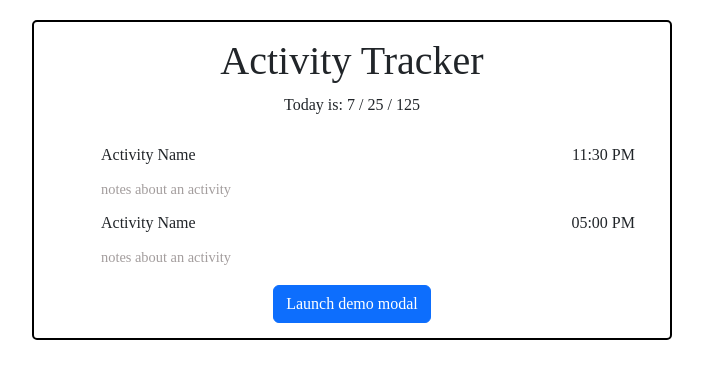
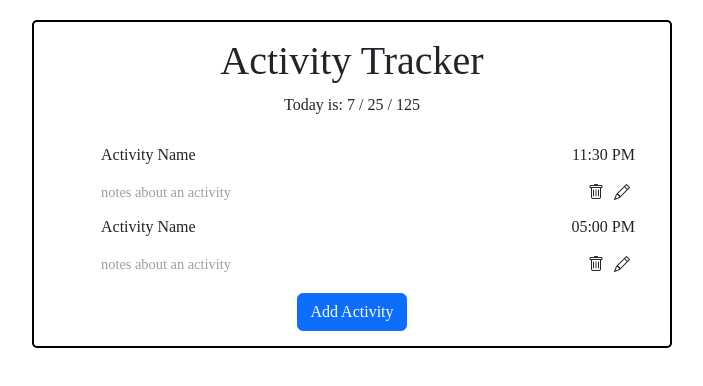
Before and after one commit to Nicolas-Clocksin/Activity-Tracker, a React (Vite) app in the folder activity-tracker/: page / in a window 1280 px wide. Shown: the top 386 px of the page, without its empty margins (288-991 px from the left). Built offline with nearby package versions, Linux system fonts and the light colour scheme.

Commit message:
feat: added bootstrap icons to start adding edit/delete functions

```diff
--- a/activity-tracker/package.json
+++ b/activity-tracker/package.json
@@ -11,6 +11,7 @@
   },
   "dependencies": {
     "bootstrap": "^5.3.7",
+    "bootstrap-icons": "^1.13.1",
     "react": "^19.1.0",
     "react-bootstrap": "^2.10.10",
     "react-dom": "^19.1.0"
--- a/activity-tracker/src/ActivityList.jsx
+++ b/activity-tracker/src/ActivityList.jsx
@@ -1,6 +1,10 @@
 import React, { useState } from 'react'
 import AddActivityModal from './AddActivityModal';
+import 'bootstrap-icons/font/bootstrap-icons.css';
 function ActivityList({activities, setActivities}){
+  function removeActivity(index){
+
+  }
     return(
         <div>
             <ul>
@@ -15,7 +19,13 @@ function ActivityList({activities, setActivities}){
                           <span className='activity-name'>{activity.name} </span>
                           <span className='activity-time'>{activity.time}</span>
                         </div>
-                        <span className='activity-notes'>{activity.notes}</span>
+                        <div className='activity-second-row'>
+                          <span className='activity-notes'>{activity.notes}</span>
+                          <div className='activity-icons'>
+                            <i class="bi bi-trash"></i>
+                            <i class="bi bi-pencil"></i>
+                          </div>
+                        </div>
                       </li>
                     ) : null
                   )
--- a/activity-tracker/src/AddActivityModal.jsx
+++ b/activity-tracker/src/AddActivityModal.jsx
@@ -55,7 +55,7 @@ function AddActivityModal({activitites, setActivities}){
     return (
         <>
           <Button variant="primary" onClick={handleShow}>
-            Launch demo modal
+            Add Activity
           </Button>
 
           <Modal show={show} onHide={handleClose}>
@@ -84,7 +84,7 @@ function AddActivityModal({activitites, setActivities}){
                 Close
               </Button>
               <Button variant="primary" onClick={addActivity}>
-                Save Changes
+                Add Activity
               </Button>
             </Modal.Footer>
           </Modal>
--- a/activity-tracker/src/index.css
+++ b/activity-tracker/src/index.css
@@ -31,6 +31,19 @@
   text-align: left;
   padding-left: 20px;
 }
+.activity-second-row {
+  display: flex;
+  justify-content: space-between;
+  align-items: center;
+  margin-top: 4px;
+}
+.activity-icons{
+  text-align: right;
+  padding-right: 20px;
+}
 ul{
   list-style-type: none;
 }
+i{
+  padding: 5px;
+}
```
